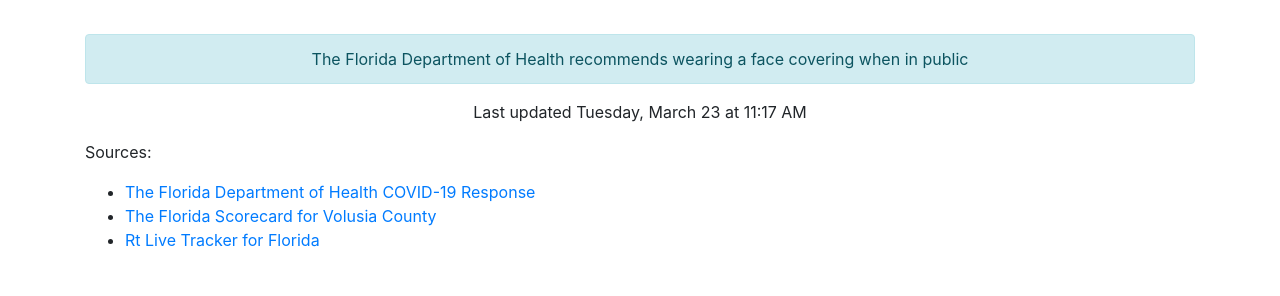
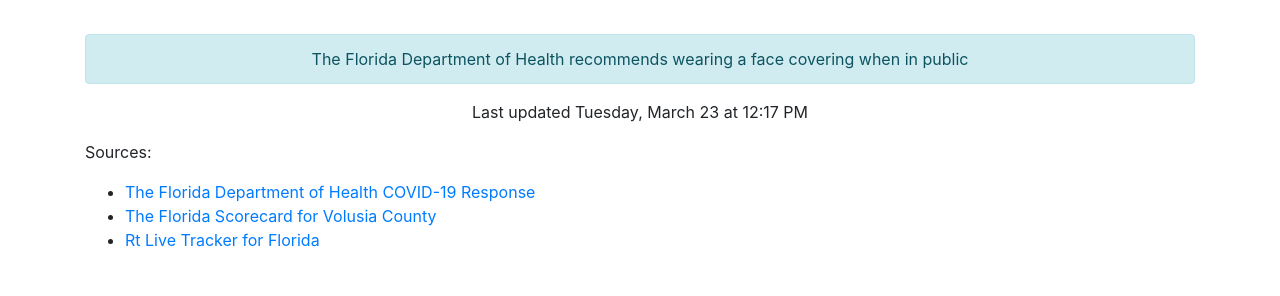
Before and after one commit to thinkjson/timeforchurch, a Jekyll site: the page built from index.md, in a window 1280 px wide. Shown: the part 544-840 px from the top of the page. Built offline with Jekyll 4.4.1, drawn with Linux system fonts in a browser that asks for light colours; our own code applies the rules of GitHub Pages for plain Markdown files.

Commit message:
Updating data

```diff
--- a/_includes/data.html
+++ b/_includes/data.html
@@ -10,4 +10,4 @@
     <div class="outcome text-success">YES</div>
     <div class="alert alert-info" role="alert">The Florida Department of Health recommends wearing a face covering when in public</div>
 
-    <p>Last updated Tuesday, March 23 at 11:17 AM</p>
+    <p>Last updated Tuesday, March 23 at 12:17 PM</p>
```
